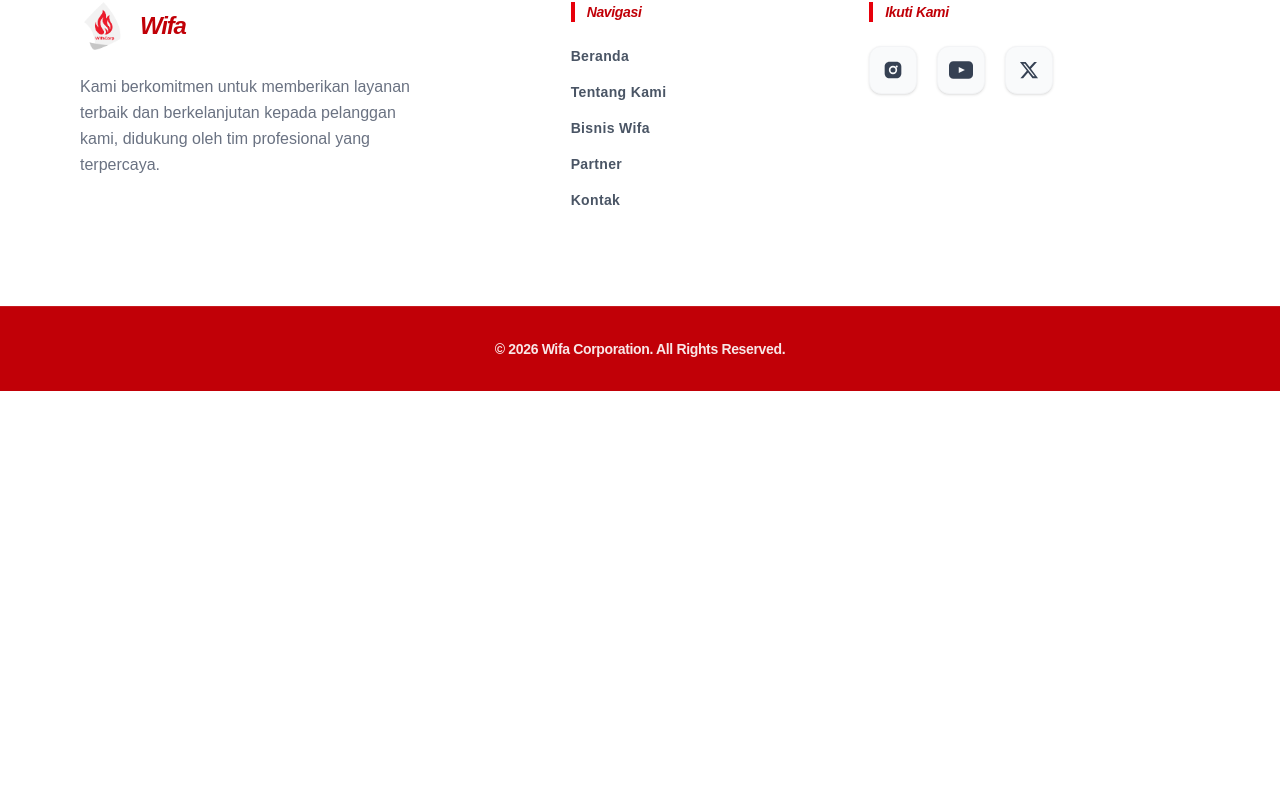
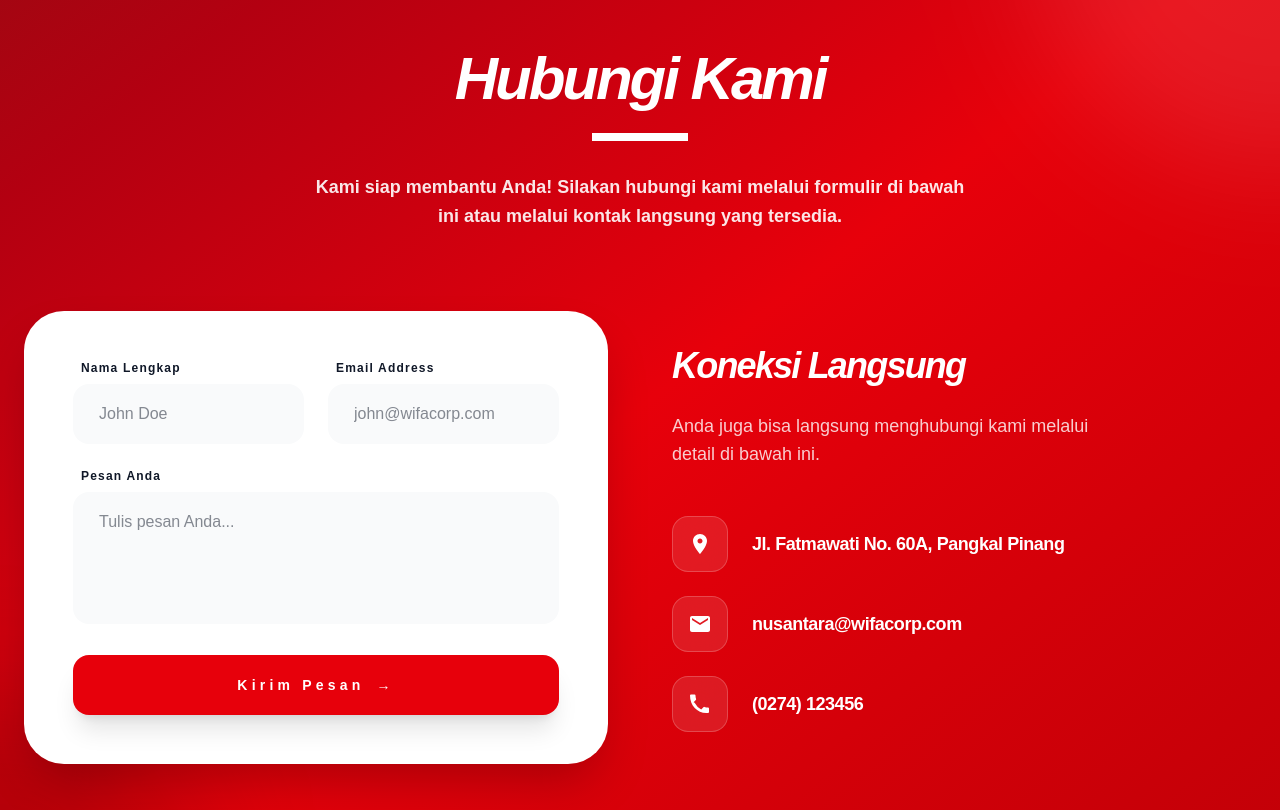
Before and after one commit to cRuu-sh/project-wifacorp, a Next.js app: page /partners in a window 1280 px wide. Shown: the part 3470-4280 px from the top of the page. Before the commit the page ends 3861 px from the top, so only its background shows below. Built offline with nearby package versions, Linux system fonts and the light colour scheme.

Commit message:
feat: add partners list and contact section to partners page

```diff
--- a/app/partners/page.tsx
+++ b/app/partners/page.tsx
@@ -120,6 +120,110 @@ export default function PartnersPage() {
 
             </div>
 
+            {/* CONTACT SECTION */}
+            <section id="contact" className="relative bg-gradient-to-br from-red-800 via-red-600 to-red-700 py-32 overflow-hidden">
+                {/* Aksesoris Background biar gak sepi */}
+                <div className="absolute top-0 right-0 -translate-y-1/2 translate-x-1/2 w-[500px] h-[500px] bg-white/10 rounded-full blur-3xl"></div>
+                <div className="absolute bottom-0 left-0 translate-y-1/2 -translate-x-1/2 w-[400px] h-[400px] bg-black/20 rounded-full blur-3xl"></div>
+
+                <div className="relative z-10 max-w-7xl mx-auto px-6">
+                    {/* Heading */}
+                    <div className="text-center mb-20">
+                        <h2 className="text-4xl md:text-6xl font-black text-white tracking-tighter capitalize italic leading-none mb-6">
+                            Hubungi <span className="text-white-900/30">Kami</span>
+                        </h2>
+                        <div className="h-2 bg-white w-24 mx-auto mb-8"></div>
+                        <p className="text-white/90 font-bold text-lg max-w-2xl mx-auto leading-relaxed">
+                            Kami siap membantu Anda! Silakan hubungi kami melalui formulir di bawah ini atau melalui kontak langsung yang tersedia.
+                        </p>
+                    </div>
+
+                    <div className="grid lg:grid-cols-2 gap-16 items-start">
+                        {/* Formulir Kontak */}
+                        <div className="bg-white rounded-[2.5rem] shadow-2xl p-10 md:p-12 transform hover:-translate-y-2 transition-all duration-500 border border-white/20">
+                            <form className="space-y-6">
+                                <div className="grid md:grid-cols-2 gap-6">
+                                    <div className="space-y-2">
+                                        <label htmlFor="name" className="block text-gray-900 font-black capitalize text-xs tracking-widest ml-2">Nama Lengkap</label>
+                                        <input
+                                            type="text"
+                                            id="name"
+                                            placeholder="John Doe"
+                                            className="w-full px-6 py-4 rounded-2xl bg-gray-50 border-2 border-transparent focus:border-red-600 focus:bg-white focus:outline-none transition-all font-medium text-gray-900"
+                                        />
+                                    </div>
+                                    <div className="space-y-2">
+                                        <label htmlFor="email" className="block text-gray-900 font-black capitalize text-xs tracking-widest ml-2">Email Address</label>
+                                        <input
+                                            type="email"
+                                            id="email"
+                                            placeholder="john@wifacorp.com"
+                                            className="w-full px-6 py-4 rounded-2xl bg-gray-50 border-2 border-transparent focus:border-red-600 focus:bg-white focus:outline-none transition-all font-medium text-gray-900"
+                                        />
+                                    </div>
+                                </div>
+
+                                <div className="space-y-2">
+                                    <label htmlFor="message" className="block text-gray-900 font-black capitalize text-xs tracking-widest ml-2">Pesan Anda</label>
+                                    <textarea
+                                        id="message"
+                                        rows={4}
+                                        placeholder="Tulis pesan Anda..."
+                                        className="w-full px-6 py-4 rounded-2xl bg-gray-50 border-2 border-transparent focus:border-red-600 focus:bg-white focus:outline-none transition-all font-medium text-gray-900 resize-none"
+                                    ></textarea>
+                                </div>
+
+                                <button
+                                    type="submit"
+                                    className="w-full bg-red-600 text-white font-black py-5 rounded-2xl hover:bg-gray-900 transition-all duration-300 shadow-xl capitalize tracking-[0.3em] text-sm group"
+                                >
+                                    Kirim Pesan
+                                    <span className="inline-block ml-3 group-hover:translate-x-2 transition-transform">→</span>
+                                </button>
+                            </form>
+                        </div>
+
+                        {/* Info Kontak */}
+                        <div className="text-white lg:pt-8 space-y-12">
+                            <div className="space-y-6">
+                                <h3 className="text-3xl md:text-4xl font-black capitalize italic tracking-tighter leading-tight">
+                                    Koneksi Langsung
+                                </h3>
+                                <p className="text-white/80 font-medium text-lg max-w-md">
+                                    Anda juga bisa langsung menghubungi kami melalui detail di bawah ini.
+                                </p>
+                            </div>
+
+                            <div className="space-y-6">
+                                {[
+                                    {
+                                        icon: <path d="M12 2C8.13 2 5 5.13 5 9c0 5.25 7 13 7 13s7-7.75 7-13c0-3.87-3.13-7-7-7zm0 9.5c-1.38 0-2.5-1.12-2.5-2.5s1.12-2.5 2.5-2.5 2.5 1.12 2.5 2.5S13.38 11.5 12 11.5z" />,
+                                        text: "Jl. Fatmawati No. 60A, Pangkal Pinang"
+                                    },
+                                    {
+                                        icon: <path d="M20 4H4c-1.1 0-1.99.9-1.99 2L2 18c0 1.1.9 2 2 2h16c1.1 0 2-.9 2-2V6c0-1.1-.9-2-2-2zm0 4-8 5-8-5V6l8 5 8-5v2z" />,
+                                        text: "nusantara@wifacorp.com"
+                                    },
+                                    {
+                                        icon: <path d="M6.62 10.79a15.053 15.053 0 006.59 6.59l2.2-2.2a1 1 0 011.05-.24c1.12.37 2.33.57 3.54.57a1 1 0 011 1v3.5a1 1 0 01-1 1C10.07 22 2 13.93 2 3.5a1 1 0 011-1H6.5a1 1 0 011 1c0 1.21.2 2.42.57 3.54a1 1 0 01-.25 1.05l-2.2 2.2z" />,
+                                        text: "(0274) 123456"
+                                    }
+                                ].map((item, idx) => (
+                                    <div key={idx} className="flex items-center gap-6 group cursor-pointer">
+                                        <div className="flex-shrink-0 w-14 h-14 rounded-2xl bg-white/10 backdrop-blur-md flex items-center justify-center border border-white/20 group-hover:bg-white group-hover:scale-110 transition-all duration-300">
+                                            <svg xmlns="http://www.w3.org/2000/svg" className="w-6 h-6 fill-white group-hover:fill-red-600 transition-colors" viewBox="0 0 24 24">
+                                                {item.icon}
+                                            </svg>
+                                        </div>
+                                        <span className="font-bold text-lg tracking-tight group-hover:text-gray-900/60 transition-colors">{item.text}</span>
+                                    </div>
+                                ))}
+                            </div>
+                        </div>
+                    </div>
+                </div>
+            </section>
+
             <Footer />
         </main>
     )
```
